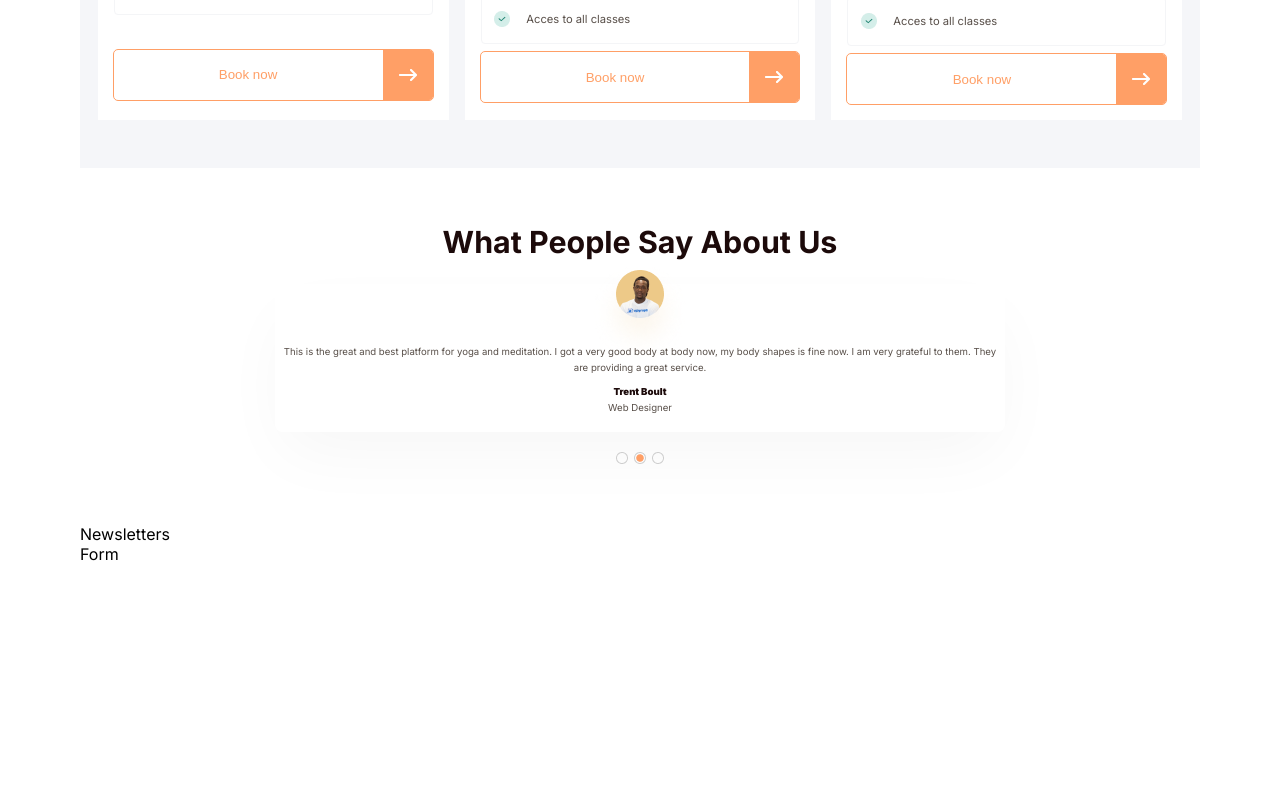
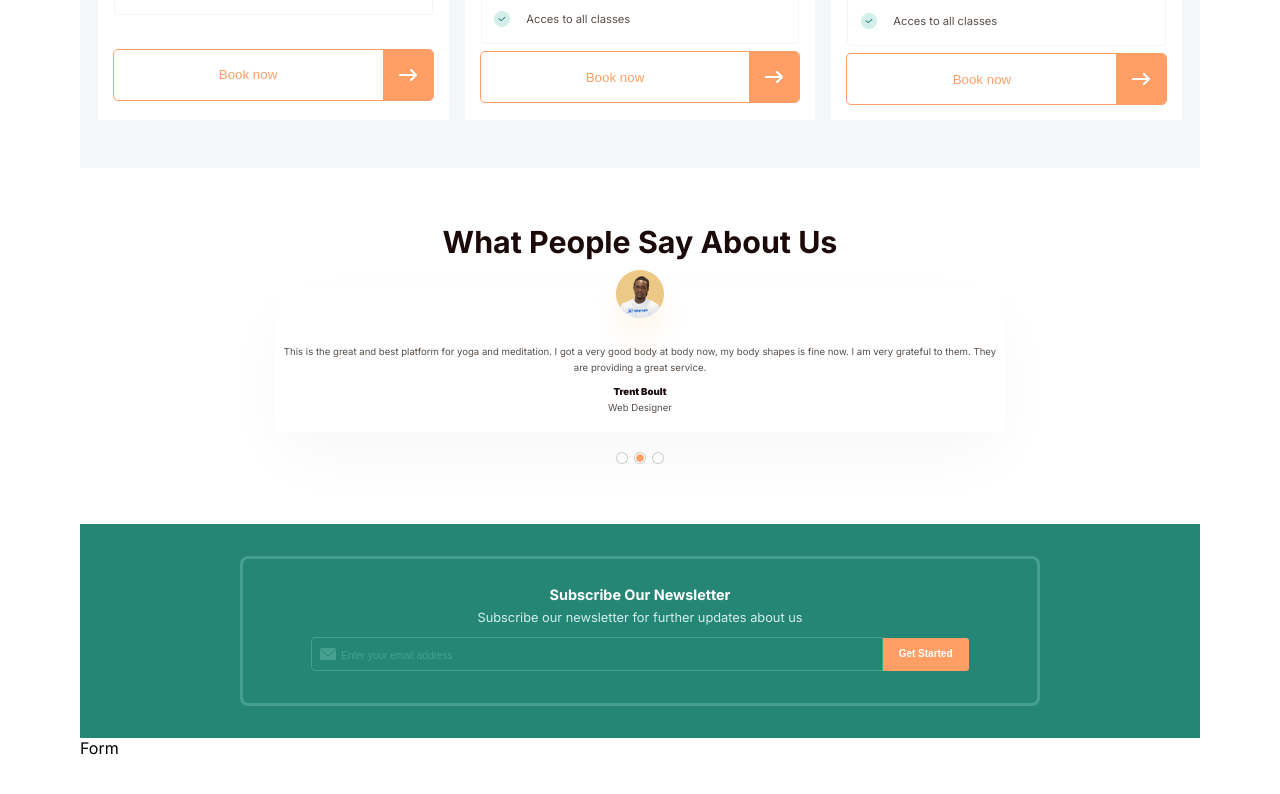
Before and after one commit to RopeJuve/YogaCourse, a React (Create React App) app: page / in a window 1280 px wide. Shown: the part 3136-3930 px from the top of the page. Before the commit the page ends 3780 px from the top, so only its background shows below. Built offline with nearby package versions, Linux system fonts and the light colour scheme.

Commit message:
Newsletters Component

```diff
--- a/src/components/Newsletter/Newsletters.css
+++ b/src/components/Newsletter/Newsletters.css
@@ -0,0 +1,102 @@
+.newaletter__container {
+    padding: 2rem 1rem;
+    background-color: #258675
+}
+
+.newsletter__wrapper {
+    max-width: 50rem;
+    padding: 1.5rem 0.5rem;
+    border: 3px solid #45A090;
+    border-radius: 8px;
+    color: white;
+}
+
+.newsletter__wrapper>h1 {
+    text-align: center;
+    font-weight: 700;
+    font-size: 0.9rem;
+    line-height: 24px;
+}
+
+.newsletter__wrapper>p {
+    font-weight: 400;
+    font-size: 0.8rem;
+    line-height: 22px;
+    text-align: center;
+    color: #D4EEE9;
+}
+
+.newsletter__email-flex {
+    padding: 0.5rem 2rem;
+    display: flex;
+    flex-direction: column;
+    align-items: center;
+    gap: 1rem;
+    flex: 0;
+}
+
+.email-input {
+    width: 100%;
+    padding: 0.5rem;
+    display: flex;
+    align-items: center;
+    gap: 0.3rem;
+    border: 1px solid #45A090;
+    border-radius: 4px;
+}
+
+.email-input>input {
+    background-color: transparent;
+    color: #45A090;
+    border: none;
+    width: 100%;
+    outline: none;
+}
+
+.email-input>input::placeholder {
+    color: #45A090;
+    font-weight: 400;
+    font-size: 10px;
+    line-height: 20px;
+}
+
+
+.newsletter__email-flex > button{
+    display: inline-block;
+    padding: 0.4rem 1rem;
+    font-weight: 600;
+    font-size: 10px;
+    line-height: 20px;
+    border-radius: 3px;
+    border: none;
+    cursor: pointer;
+    color: white;
+    background-color: #FF9F66;
+    transition: all 0.5s ease-in-out;
+}
+
+
+@media screen and (min-width: 600px) {
+    .newsletter__email-flex{
+        flex-direction: row;
+        gap: 0;
+        justify-content: center;
+    }
+
+    .email-input{
+        width: 80%;
+        border-top-right-radius:0;
+        border-bottom-right-radius:0;
+    }
+
+    .newsletter__email-flex > button{
+        border-top-left-radius:0;
+        border-bottom-left-radius:0;
+    }
+}
+
+@media screen and (min-width: 800px){
+    .newsletter__wrapper{
+        margin: auto;
+    }
+}
--- a/src/components/Newsletter/Newsletters.jsx
+++ b/src/components/Newsletter/Newsletters.jsx
@@ -1,9 +1,22 @@
-import './Newsletters.css'
+import "./Newsletters.css";
+import email from '../../assets/envelope (1) 1.png'
 
 const Newsletters = () => {
   return (
-    <div>Newsletters</div>
-  )
-}
+    <div className="newaletter__container">
+      <div className="newsletter__wrapper">
+        <h1>Subscribe Our Newsletter</h1>
+        <p>Subscribe our newsletter for further updates about us</p>
+        <div className="newsletter__email-flex">
+          <div className="email-input">
+            <img src={email} alt='email' />
+            <input type="email" placeholder="Enter your email address" />
+          </div>
+          <button>Get Started</button>
+        </div>
+      </div>
+    </div>
+  );
+};
 
-export default Newsletters
+export default Newsletters;
```
Also changed, not shown: src/assets/envelope (1) 1.png (added).
